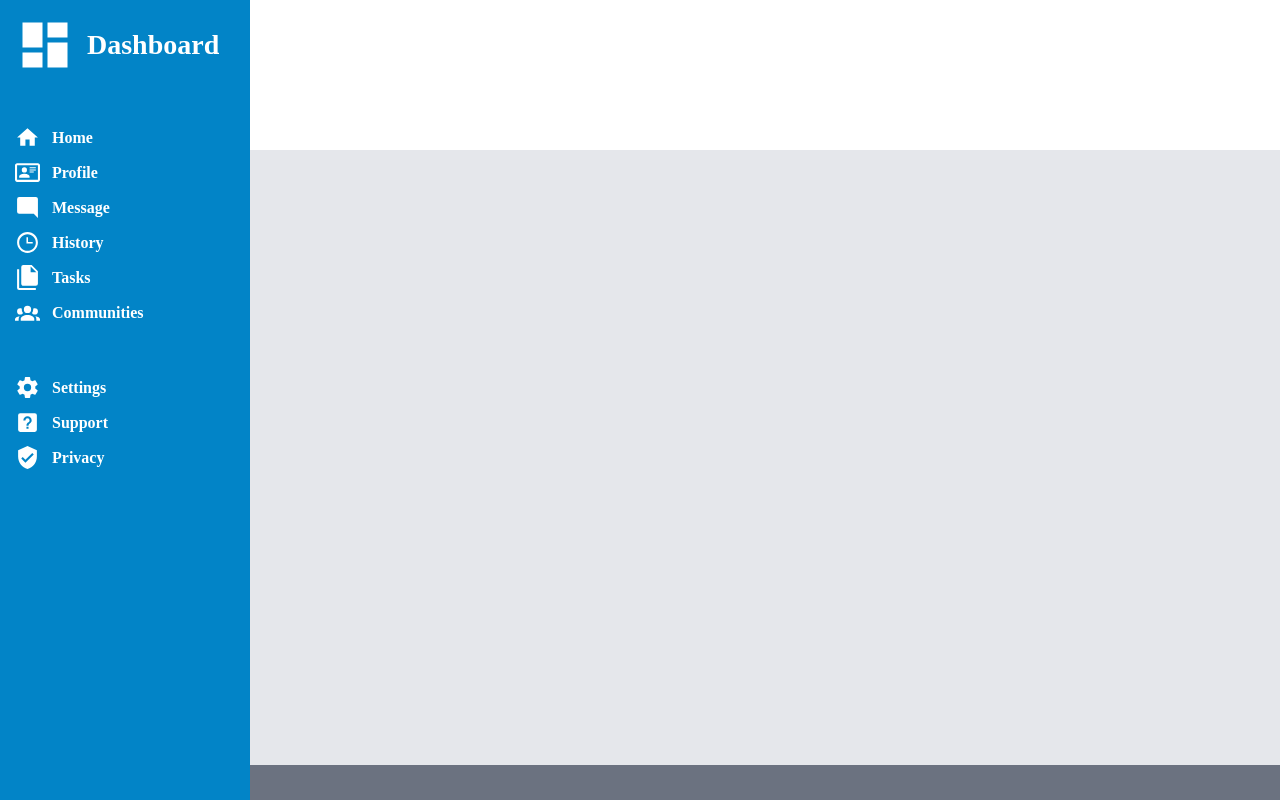
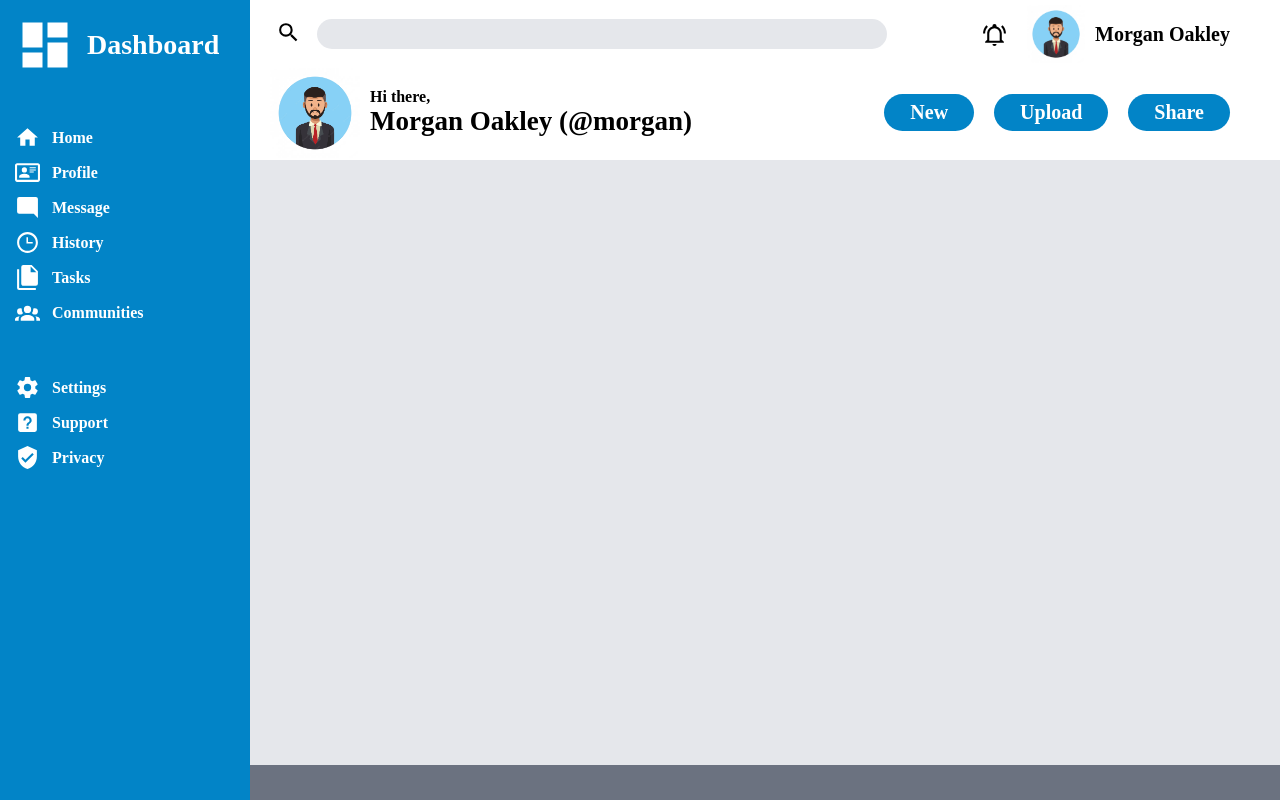
Before and after one commit to Valdemarae/dashboard, a plain HTML site: page index.html in a window 1280 px wide. Drawn offline with Linux system fonts and the light colour scheme.

Commit message:
Update header content

```diff
--- a/index.html
+++ b/index.html
@@ -8,7 +8,37 @@
 </head>
 <body>
     <div class="header">
-
+        <div class="higher">
+            <div class="search">
+                <button type="button">
+                    <svg xmlns="http://www.w3.org/2000/svg" viewBox="0 0 24 24"><title>magnify</title><path d="M9.5,3A6.5,6.5 0 0,1 16,9.5C16,11.11 15.41,12.59 14.44,13.73L14.71,14H15.5L20.5,19L19,20.5L14,15.5V14.71L13.73,14.44C12.59,15.41 11.11,16 9.5,16A6.5,6.5 0 0,1 3,9.5A6.5,6.5 0 0,1 9.5,3M9.5,5C7,5 5,7 5,9.5C5,12 7,14 9.5,14C12,14 14,12 14,9.5C14,7 12,5 9.5,5Z" /></svg>
+                </button>
+                <input type="text">
+            </div>
+            <div class="right">
+                <a href="">
+                    <svg xmlns="http://www.w3.org/2000/svg" viewBox="0 0 24 24"><title>bell-ring-outline</title><path d="M10,21H14A2,2 0 0,1 12,23A2,2 0 0,1 10,21M21,19V20H3V19L5,17V11C5,7.9 7.03,5.17 10,4.29C10,4.19 10,4.1 10,4A2,2 0 0,1 12,2A2,2 0 0,1 14,4C14,4.1 14,4.19 14,4.29C16.97,5.17 19,7.9 19,11V17L21,19M17,11A5,5 0 0,0 12,6A5,5 0 0,0 7,11V18H17V11M19.75,3.19L18.33,4.61C20.04,6.3 21,8.6 21,11H23C23,8.07 21.84,5.25 19.75,3.19M1,11H3C3,8.6 3.96,6.3 5.67,4.61L4.25,3.19C2.16,5.25 1,8.07 1,11Z" /></svg>
+                </a>
+                <a href="">
+                    <img src="images/businessman-profile-cartoon_18591-58481.avif" alt="businessman image">
+                    Morgan Oakley
+                </a>
+            </div>
+        </div>
+        <div class="lower">
+            <div class="left">
+                <img src="images/businessman-profile-cartoon_18591-58481.avif" alt="businessman image">
+                <div>
+                    <div>Hi there,</div>
+                    <div class="bigger">Morgan Oakley (@morgan)</div>
+                </div>
+            </div>
+            <div class="right">
+                <a href="">New</a>
+                <a href="">Upload</a>
+                <a href="">Share</a>
+            </div>
+        </div>
     </div>
     <div class="sidebar">
         <div class="dashboard">
--- a/styles.css
+++ b/styles.css
@@ -5,12 +5,99 @@
 
 body {
     display: grid;
-    grid-template: 150px 1fr 35px / 250px 1fr;
+    grid-template: 160px 1fr 35px / 250px 1fr;
     min-height: 100vh;
 }
 
 .header {
     grid-area: 1 / 2 / 2 / 3;
+    display: grid;
+    grid-template-columns: 1fr;
+    padding: 3px 50px 0 20px;
+}
+
+.header a {
+    text-decoration: none;
+    font-weight: bold;
+    font-size: 20px;
+    color: black;
+    display: flex;
+    align-items: center;
+    gap: 10px;
+}
+
+.header .higher {
+    display: flex;
+    justify-content: space-between;
+}
+
+.header .higher .search, .header .higher .right {
+    display: flex;
+    align-items: center;
+    gap: 20px;
+}
+
+.header .higher .search {
+    flex: 1;
+    gap: 10px;
+}
+
+.header .higher .search button {
+    background: none;
+    border: none;
+    cursor: pointer;
+}
+
+.header .higher .search input {
+    border-radius: 15px;
+    border: none;
+    height: 30px;
+    background-color: #e5e7eb;
+    width: 80%;
+    padding-left: 10px;
+}
+
+.header .higher svg {
+    height: 25px;
+}
+
+.header .higher img {
+    height: 58px;
+}
+
+.header .lower {
+    display: flex;
+    justify-content: space-between;
+}
+
+.header .lower .left, .header .lower .right {
+    display: flex;
+    gap: 10px;
+    align-items: center;
+}
+
+.header .lower .left {
+    font-weight: bold;
+}
+
+.header .lower .left .bigger {
+    font-size: 27px;
+}
+
+.header .lower .right {
+    gap: 20px;
+}
+
+.header .lower .right a {
+    background-color: #0284c7;
+    color: white;
+    border-radius: 30px;
+    cursor: pointer;
+    padding: 7px 26px;
+}
+
+.header .lower img {
+    height: 90px;
 }
 
 .sidebar {
@@ -45,7 +132,7 @@ body {
     font-weight: bold;
 }
 
-a:hover {
+.sidebar a:hover {
     color: rgb(222, 222, 222);
 }
 
```
Also changed, not shown: images/businessman-profile-cartoon_18591-58481.avif (added).
